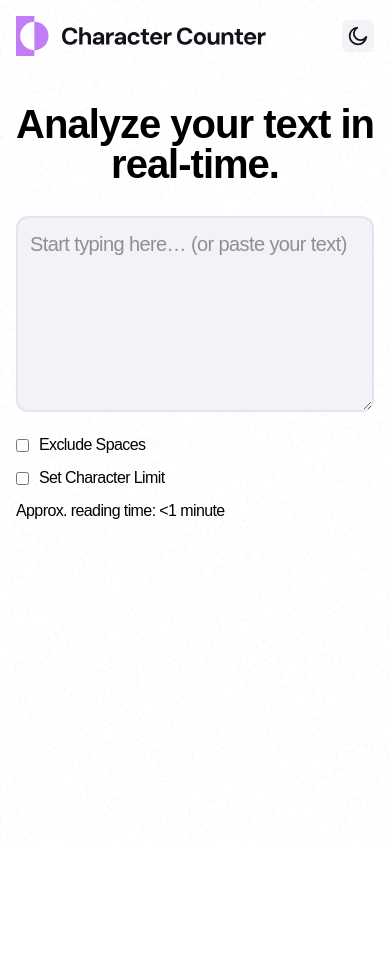
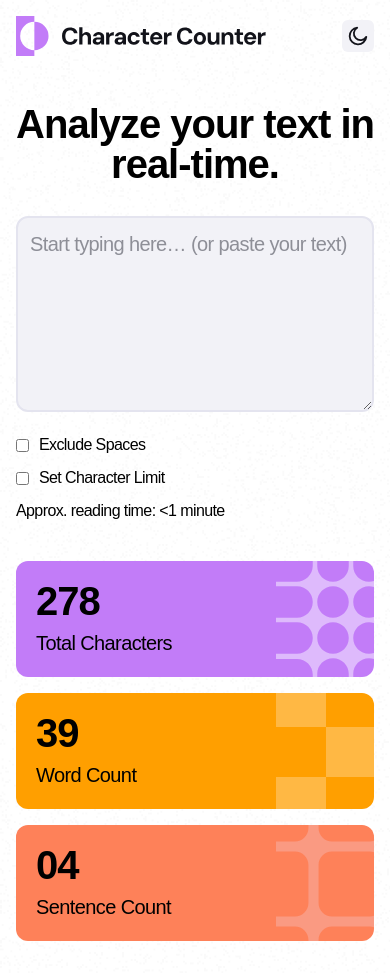
Before and after one commit to Maz-hub/react-character-counter, a React (Vite) app: page / in a window 390 px wide. Before the commit the page ends 844 px from the top, so only its background shows below. Built offline with nearby package versions, Linux system fonts and the light colour scheme; a web font is replaced by a local one.

Commit message:
feat(ui): add stat cards with background patterns (mobile light)

```diff
--- a/src/App.jsx
+++ b/src/App.jsx
@@ -1,6 +1,7 @@
 import { useState, useEffect, useRef } from "react";
 import CounterHeader from "./components/CounterHeader.jsx";
 import TextInputArea from "./components/TextInputArea.jsx";
+import StatCards from "./components/StatCards.jsx";
 
 function App() {
   return (
@@ -11,6 +12,7 @@ function App() {
           Analyze your text in real-time.
         </h1>
         <TextInputArea />
+        <StatCards />
       </div>
     </>
   );
--- /dev/null
+++ b/src/components/StatCards.jsx
@@ -0,0 +1,44 @@
+import WordCount from "../assets/images/pattern-word-count.svg";
+import SentenceCount from "../assets/images/pattern-sentence-count.svg";
+import CharCount from "../assets/images/pattern-character-count.svg";
+
+const StatCards = () => {
+  return (
+    <>
+      <section className="space-y-4 mt-10">
+        {/* Total Characters */}
+        <div className=" relative rounded-[12px] bg-[var(--color-purple-500)] p-5 overflow-hidden">
+          <img
+            src={CharCount}
+            alt="pattern-character-count"
+            className=" absolute -right-13 -top-4"
+          />
+          <p className="text-preset-1-mobile mb-2">278</p>
+          <p className="text-preset-3">Total Characters</p>
+        </div>
+        {/* Word Count */}
+        <div className=" relative rounded-[12px] bg-[var(--color-yellow-500)] p-5 overflow-hidden">
+          <img
+            src={WordCount}
+            alt="pattern-character-count"
+            className=" absolute -right-13 -top-4"
+          />
+          <p className="text-preset-1-mobile mb-2">39</p>
+          <p className="text-preset-3">Word Count</p>
+        </div>
+        {/* Sentense Count */}
+        <div className=" relative rounded-[12px] bg-[var(--color-orange-500)] p-5 overflow-hidden">
+          <img
+            src={SentenceCount}
+            alt="pattern-character-count"
+            className=" absolute -right-13 -top-4"
+          />
+          <p className="text-preset-1-mobile mb-2">04</p>
+          <p className="text-preset-3">Sentence Count</p>
+        </div>
+      </section>
+    </>
+  );
+};
+
+export default StatCards;
```
